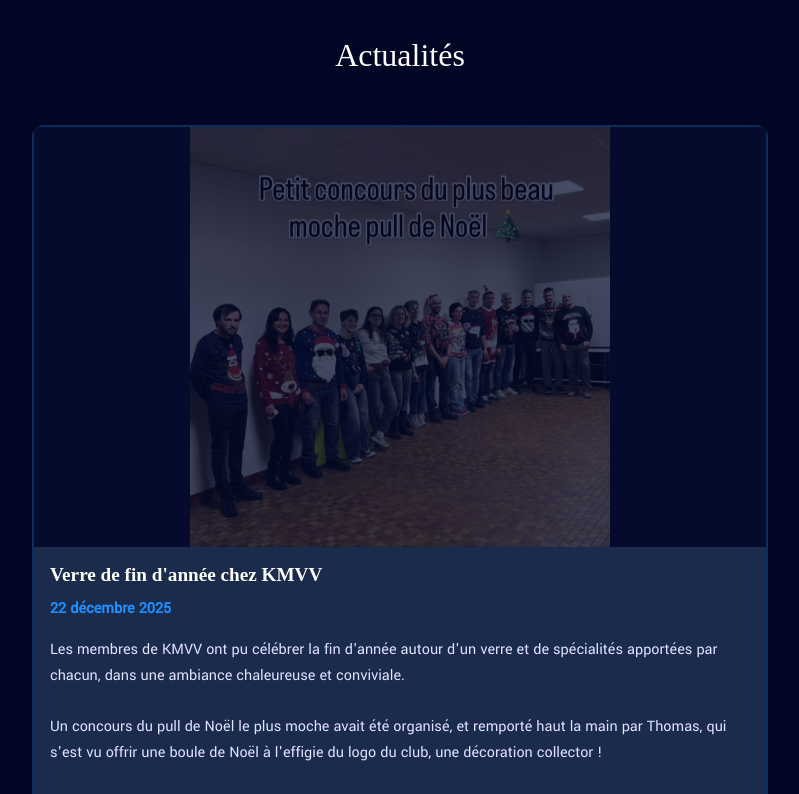
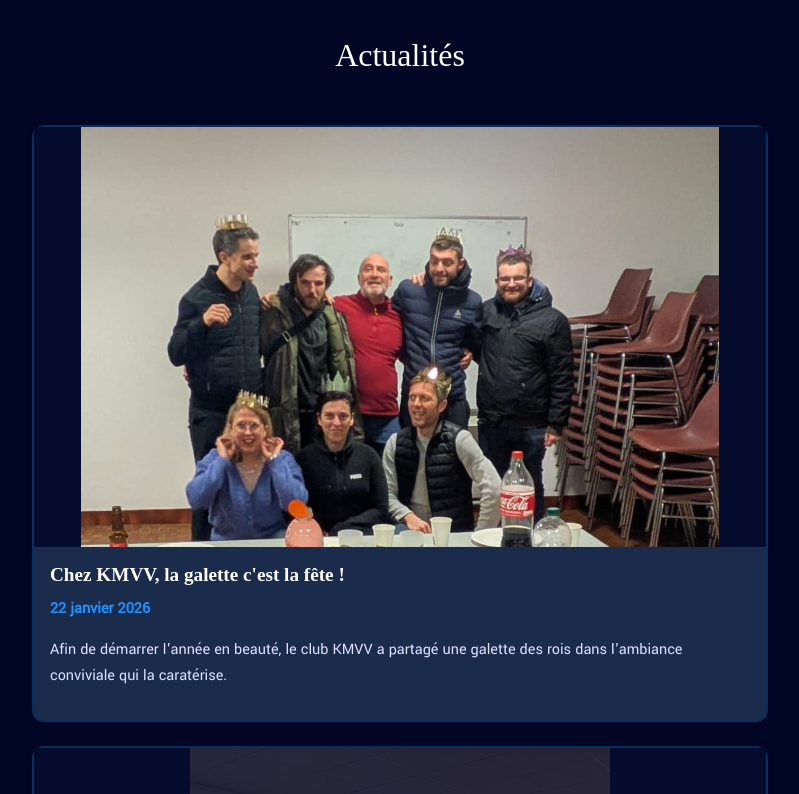
Before and after one commit to loic-job-dev/KMVV, a Vue app: page / in a window 1280 px wide. Shown: the part 480-1274 px from the top of the page, without its empty margins (240-1039 px from the left). Built offline with nearby package versions, Linux system fonts and the light colour scheme; a web font is replaced by a local one.

Commit message:
new article

```diff
--- a/src/pages/Home.vue
+++ b/src/pages/Home.vue
@@ -95,6 +95,14 @@ Venez découvrir une discipline qui vous apportera autant sur le plan physique q
             "/Pictures/caroussel_01/1000028892.jpg",
             "/Pictures/caroussel_01/1000028896.jpg",
         ]
+    },
+    {
+        title: "Chez KMVV, la galette c'est la fête !",
+        date: "2026-01-22",
+        text: `Afin de démarrer l'année en beauté, le club KMVV a partagé une galette des rois dans l'ambiance conviviale qui la caratérise.`,
+        images: [
+            "/Pictures/kmvv_galette.jpg",
+        ]
     }
     //{
     //    title: "Test",
```
Also changed, not shown: public/Pictures/kmvv_galette.jpg (added).
